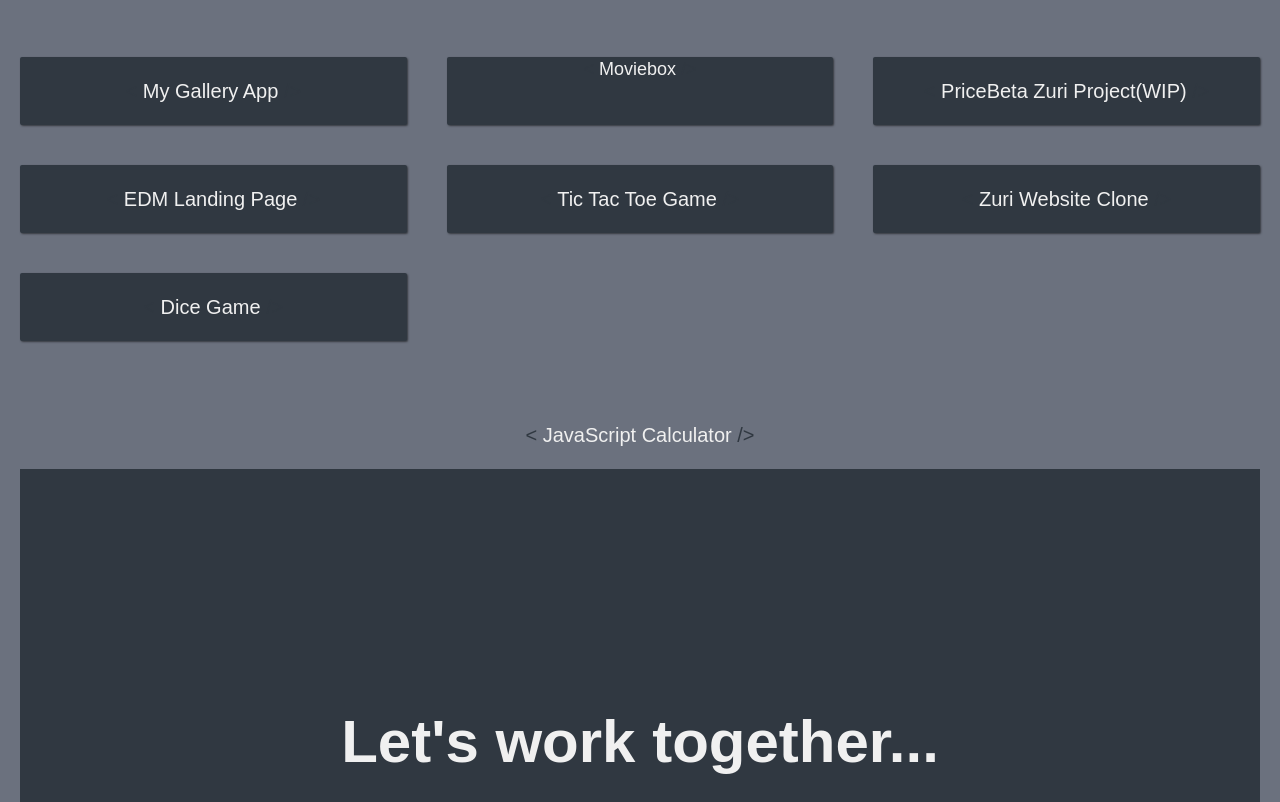
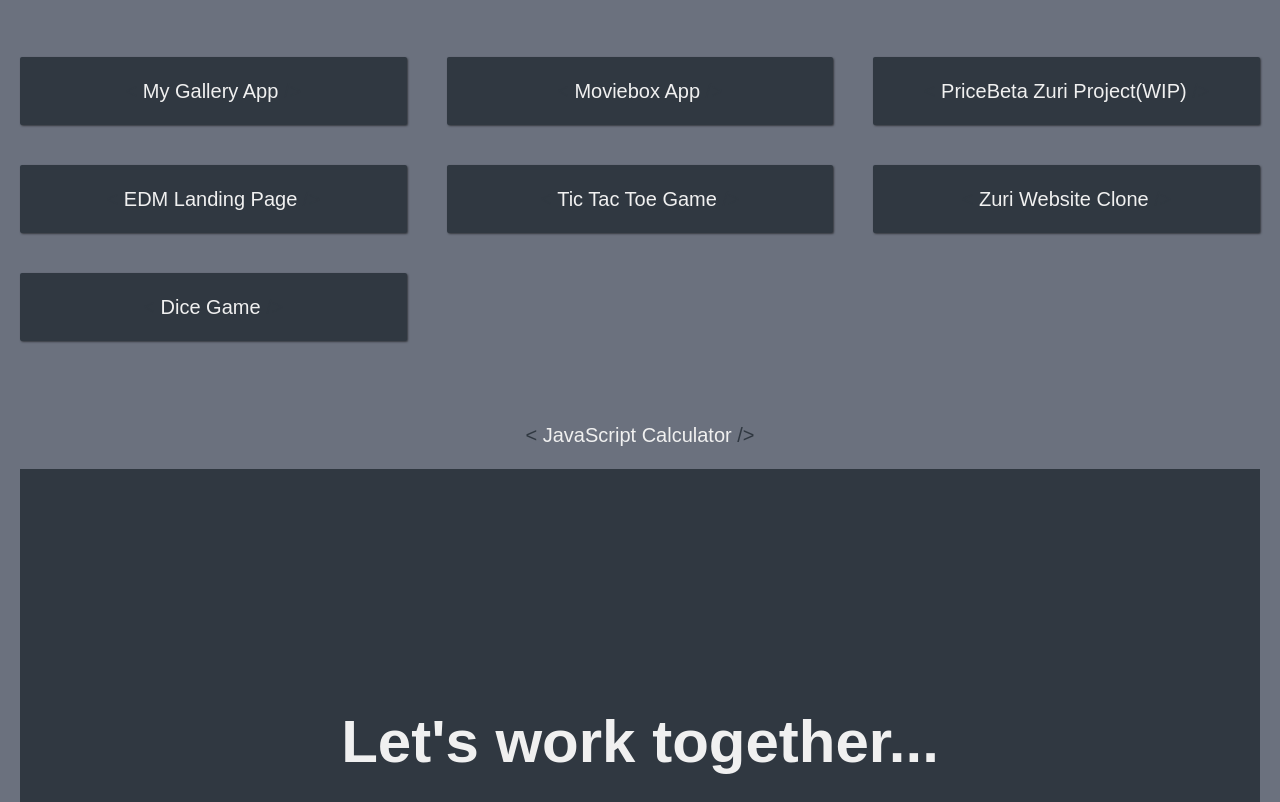
Before and after one commit to Omonayeg/Portfolio, a plain HTML site: page index.html in a window 1280 px wide. Shown: the part 964-1766 px from the top of the page. Drawn offline with Linux system fonts and the light colour scheme.

Commit message:
Update index.html

```diff
--- a/index.html
+++ b/index.html
@@ -49,7 +49,6 @@
 
       <div class="projects-grid">
         <a href="vocal-treacle-4084ab.netlify.app/" target="_blank" class="project project-tile">
-
           <p class="project-title">
             <span class="code">&lt;</span>
             My Gallery App
@@ -57,14 +56,14 @@
           </p>
         </a>
         <a href="moviebox-discover.vercel.app" target="_blank" class="project project-tile">
+           <p class="project-title">
             <span class="code">&lt;</span>
-            Moviebox
+            Moviebox App
             <span class="code">/&gt;</span>
           </p>
         </a>
 
         <a href="https://omonayeg.github.io/PB-BetaTest/signup.html#" target="_blank" class="project project-tile">
-
           <p class="project-title">
             <span class="code">&lt;</span>
             PriceBeta Zuri Project(WIP)
```
